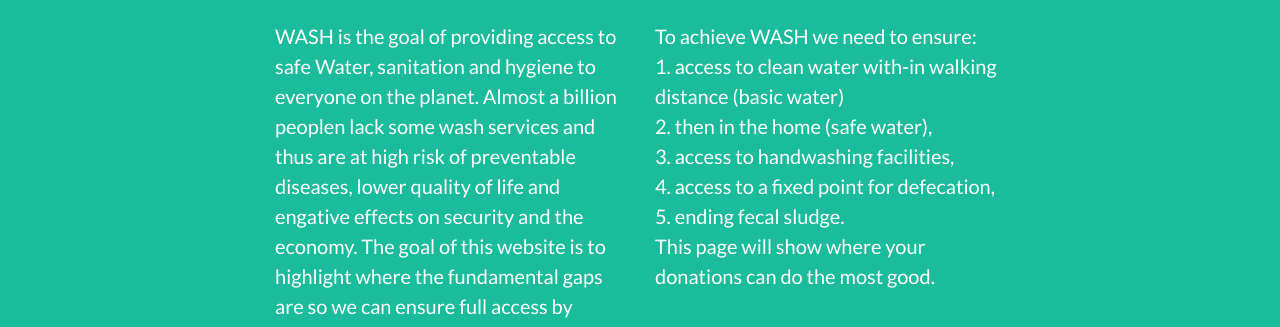
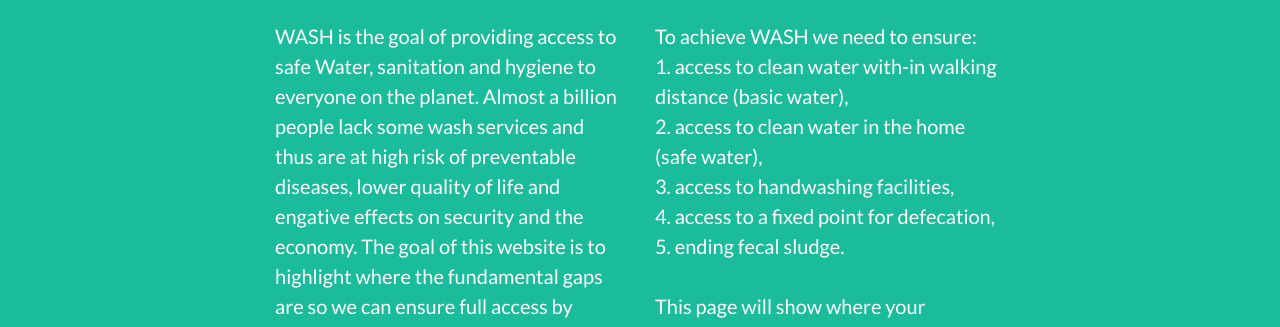
Before and after one commit to yzwu1209/WASH_Visualization, a website with bundled scripts: page Project_Webpage/index.html in a window 1280 px wide. Shown: the part 615-942 px from the top of the page. Built offline with nearby package versions, Linux system fonts and the light colour scheme; files whose address does not match are found by name.

Commit message:
fix some typo.

```diff
--- a/Project_Webpage/index.html
+++ b/Project_Webpage/index.html
@@ -71,10 +71,10 @@
       <!-- About Section Content -->
       <div class="row">
         <div class="col-lg-4 ml-auto">
-          <p class="lead", align = "left"> WASH is the goal of providing access to safe Water, sanitation and hygiene to everyone on the planet. Almost a billion peoplen lack some wash services and thus are at high risk of preventable diseases, lower quality of life and engative effects on security and the economy. The goal of this website is to highlight where the fundamental gaps are so we can ensure full access by 2030.
+          <p class="lead", align = "left"> WASH is the goal of providing access to safe Water, sanitation and hygiene to everyone on the planet. Almost a billion people lack some wash services and thus are at high risk of preventable diseases, lower quality of life and engative effects on security and the economy. The goal of this website is to highlight where the fundamental gaps are so we can ensure full access by 2030.
         </div>
         <div class="col-lg-4 mr-auto">
-          <p class="lead", align = "left">To achieve WASH we need to ensure: <br> 1. access to clean water with-in walking distance (basic water) <br> 2. then in the home (safe water), <br> 3. access to handwashing facilities, <br>4. access to a fixed point for defecation, <br>5. ending fecal sludge. <br>This page will show where your donations can do the most good. </p>
+          <p class="lead", align = "left">To achieve WASH we need to ensure: <br> 1. access to clean water with-in walking distance (basic water), <br> 2. access to clean water in the home (safe water), <br> 3. access to handwashing facilities, <br>4. access to a fixed point for defecation, <br>5. ending fecal sludge. <br> <br>This page will show where your donations can do the most good. </p>
         </div>
       </div>
 
```
